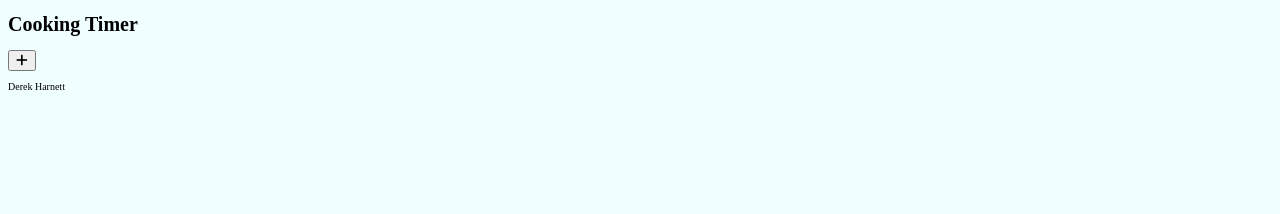
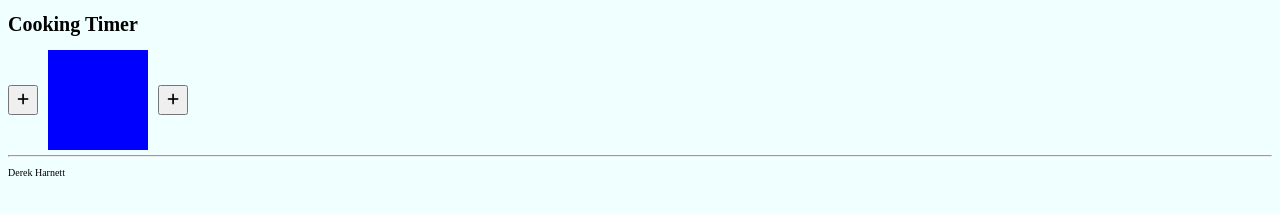
Before and after one commit to harnettd/cooking-timer, a plain HTML site: page index.html in a window 1280 px wide. Drawn offline with Linux system fonts and the light colour scheme.

Commit message:
implement  NewTimerPanelButton

```diff
--- a/index.html
+++ b/index.html
@@ -19,17 +19,18 @@
     </header>
 
     <section id="ui-elements">
-      <div>
-        <button id="add-btn-0" class="add-btn">
-          <i class="fa-solid fa-plus"></i>
-        </button>
-      </div>
+      <button id="add-btn-0" class="add-btn">
+        <i class="fa-solid fa-plus"></i>
+      </button>
     </section>
 
     <footer>
+      <hr />
       <p>Derek Harnett</p>
     </footer>
 
+    <script src="./timerPanel.js"></script>
+    <script src="./newTimerPanelButton.js"></script>
     <script src="./index.js"></script>
   </body>
 </html>
--- a/index.js
+++ b/index.js
@@ -1,10 +1,12 @@
-console.log("JS loaded");
-
-let nextId = 0;
+let nextId = 1;
 
 const incNextId = () => {
   nextId += 1;
 };
+
+const addBtn = document.querySelector("#add-btn-0");
+const newTimerPanelButton = new NewTimerPanelButton(nextId, addBtn, incNextId);
+newTimerPanelButton.addTimerPanel();
 
 // let duration;
 // const timer = new Timer(durationInput, startButton, pauseButton, {
--- /dev/null
+++ b/newTimerPanelButton.js
@@ -0,0 +1,32 @@
+class NewTimerPanelButton {
+    constructor(id, btn, onAddTimerPanel) {
+        this.id = id;
+        this.btn = btn;
+        if(onAddTimerPanel) {
+            this.onAddTimerPanel = onAddTimerPanel
+        };
+
+        this.btn.addEventListener("click", this.addTimerPanel);
+    }
+
+    addTimerPanel = () => {
+        const panel = document.createElement("div");
+        // panel.setAttribute("id", `timer-panel-${this.id}`);
+        panel.classList.add("timer-panel");
+        this.btn.insertAdjacentElement("afterend", panel);
+        new TimerPanel(this.id, panel);
+
+        const btn = document.createElement("button");
+        // btn.setAttribute("id", `add-btn-${this.id}`);
+        btn.classList.add("add-btn");
+        btn.innerHTML = '<i class="fa-solid fa-plus"></i>';
+
+        console.log(btn);
+        console.log(panel);
+
+        panel.insertAdjacentElement("afterend", btn)
+        new NewTimerPanelButton(this.id, btn, this.onAddTimerPanel);
+
+        this.onAddTimerPanel && this.onAddTimerPanel();
+    }
+}
--- a/style.css
+++ b/style.css
@@ -1,5 +1,9 @@
 html {
-font-size: 62.5%;
+  font-size: 62.5%;
+}
+
+* > * {
+  box-sizing: border-box;
 }
 
 body {
@@ -9,9 +13,18 @@ body {
 #ui-elements {
   display: flex;
   flex-direction: row;
+  align-items: center;
+  gap: 1rem;
+}
+
+.add-btn {
+  height: 3rem;
+  width: 3rem;
 }
 
 .timer-panel {
+  padding: 1rem;
   width: 10rem;
   height: 10rem;
+  background-color: blue;
 }
--- /dev/null
+++ b/timerPanel.js
@@ -0,0 +1,6 @@
+class TimerPanel {
+    constructor(id, panel) {
+        this.id = id;
+        this.panel = panel;
+    }
+}
```
